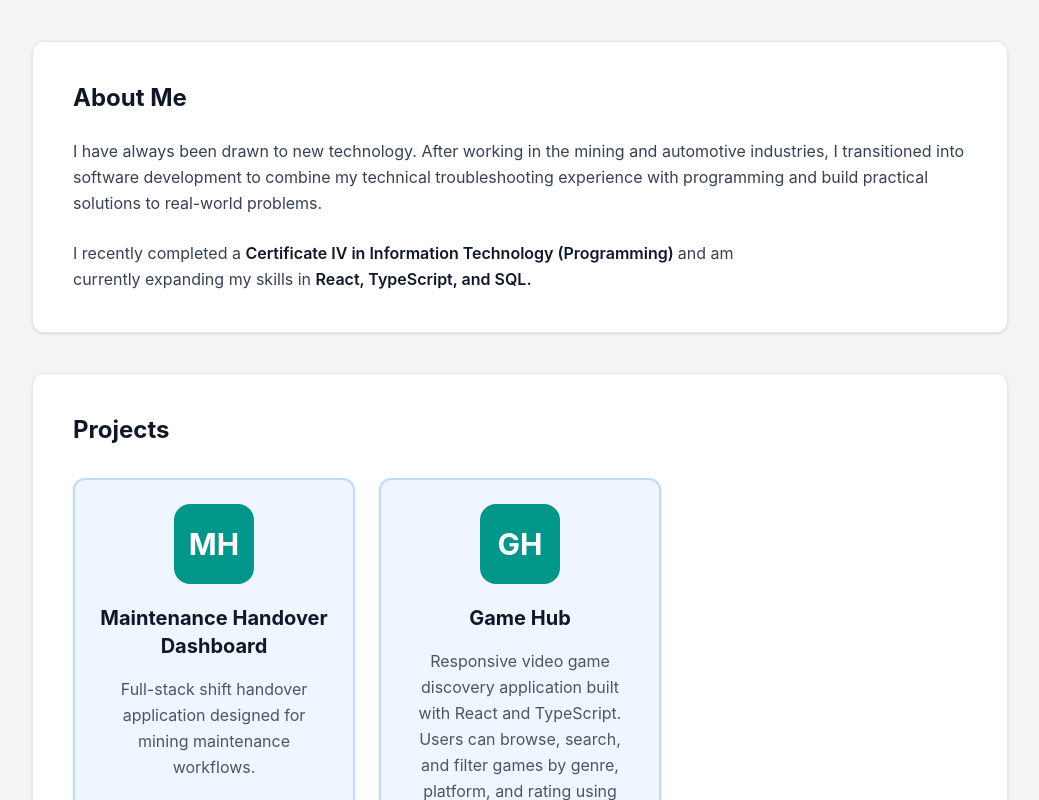
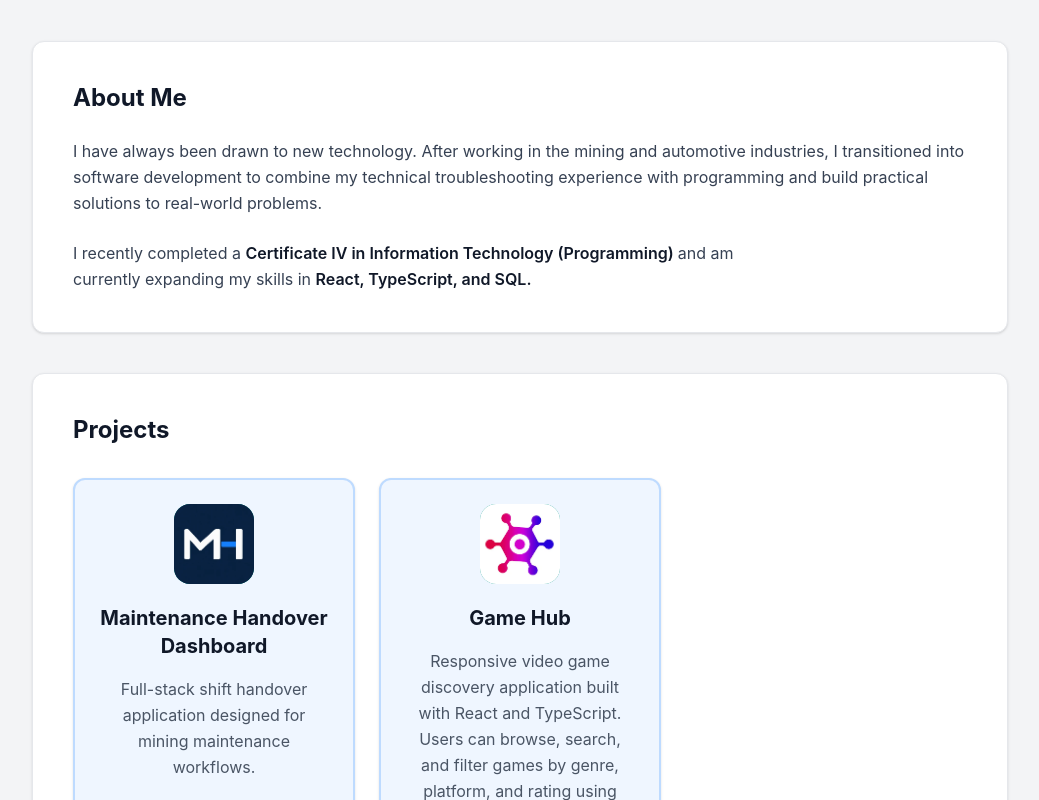
Before and after one commit to buildwithseb/portfolio, a React (Vite) app: page / in a window 1280 px wide. Shown: the part 361-1161 px from the top of the page, without its empty margins (120-1159 px from the left). Built offline with nearby package versions, Linux system fonts and the light colour scheme.

Commit message:
Add logo image to projects

```diff
--- a/src/components/ProjectCard.tsx
+++ b/src/components/ProjectCard.tsx
@@ -7,26 +7,36 @@ interface Props {
 const ProjectCard = ({ project }: Props) => {
   return (
     <article className="w-full rounded-xl border-2 border-blue-200 bg-blue-50 p-6 text-center shadow-sm">
-      <div className="mx-auto flex h-20 w-20 items-center justify-center rounded-2xl bg-teal-600 text-3xl font-bold text-white">
-        {project.logo}
+      <div className="mx-auto flex h-20 w-20 items-center justify-center overflow-hidden rounded-2xl bg-teal-600">
+        {project.logo.startsWith("/") ? (
+          <img
+            src={project.logo}
+            alt={`${project.title} logo`}
+            className="h-full w-full scale-140 object-cover"
+          />
+        ) : (
+          <span className="text-3xl font-bold text-white">{project.logo}</span>
+        )}
       </div>
-      <h3 className="mt-5 text-xl font-bold text-gray-900">
-        {project.title}
-      </h3>
+      <h3 className="mt-5 text-xl font-bold text-gray-900">{project.title}</h3>
       <p className="mt-4 leading-relaxed text-gray-600">
         {project.description}
       </p>
 
       <ul className="mt-5 flex flex-wrap justify-center gap-2">
-        {project.technologies.map(tech=> <li key= {tech} className="rounded-full bg-gray-200 px-3 py-1 text-sm text-gray-700">
-          {tech}
-        </li> )}
+        {project.technologies.map((tech) => (
+          <li
+            key={tech}
+            className="rounded-full bg-gray-200 px-3 py-1 text-sm text-gray-700"
+          >
+            {tech}
+          </li>
+        ))}
       </ul>
 
       <div className="mt-6 flex justify-center gap-3">
-
         <a
-          href= {project.demo}
+          href={project.demo}
           target="_blank"
           rel="noopener noreferrer"
           className="rounded-md bg-blue-600 px-4 py-2 text-white hover:bg-blue-700"
@@ -34,7 +44,7 @@ const ProjectCard = ({ project }: Props) => {
           Live Demo
         </a>
         <a
-          href= {project.githubUrl}
+          href={project.githubUrl}
           target="_blank"
           rel="noopener noreferrer"
           className="rounded-md bg-blue-600 px-4 py-2 text-white hover:bg-blue-700 "
--- a/src/data/projects.ts
+++ b/src/data/projects.ts
@@ -3,7 +3,7 @@ import type { Project } from "../types/Project";
 export const projects: Project[] = [
   {
     id: 1,
-    logo: "MH",
+    logo: "/logos/maintenance-handover.webp",
     title: "Maintenance Handover Dashboard",
     description:
       "Full-stack shift handover application designed for mining maintenance workflows.",
@@ -20,7 +20,7 @@ export const projects: Project[] = [
   },
   {
     id: 2,
-    logo: "GH",
+    logo: "/logos/game-hub.webp",
     title: "Game Hub",
     description:
       "Responsive video game discovery application built with React and TypeScript. Users can browse, search, and filter games by genre, platform, and rating using data from the RAWG API.",
```
Also changed, not shown: public/logos/game-hub.webp (added), public/logos/maintenance-handover.webp (added).
